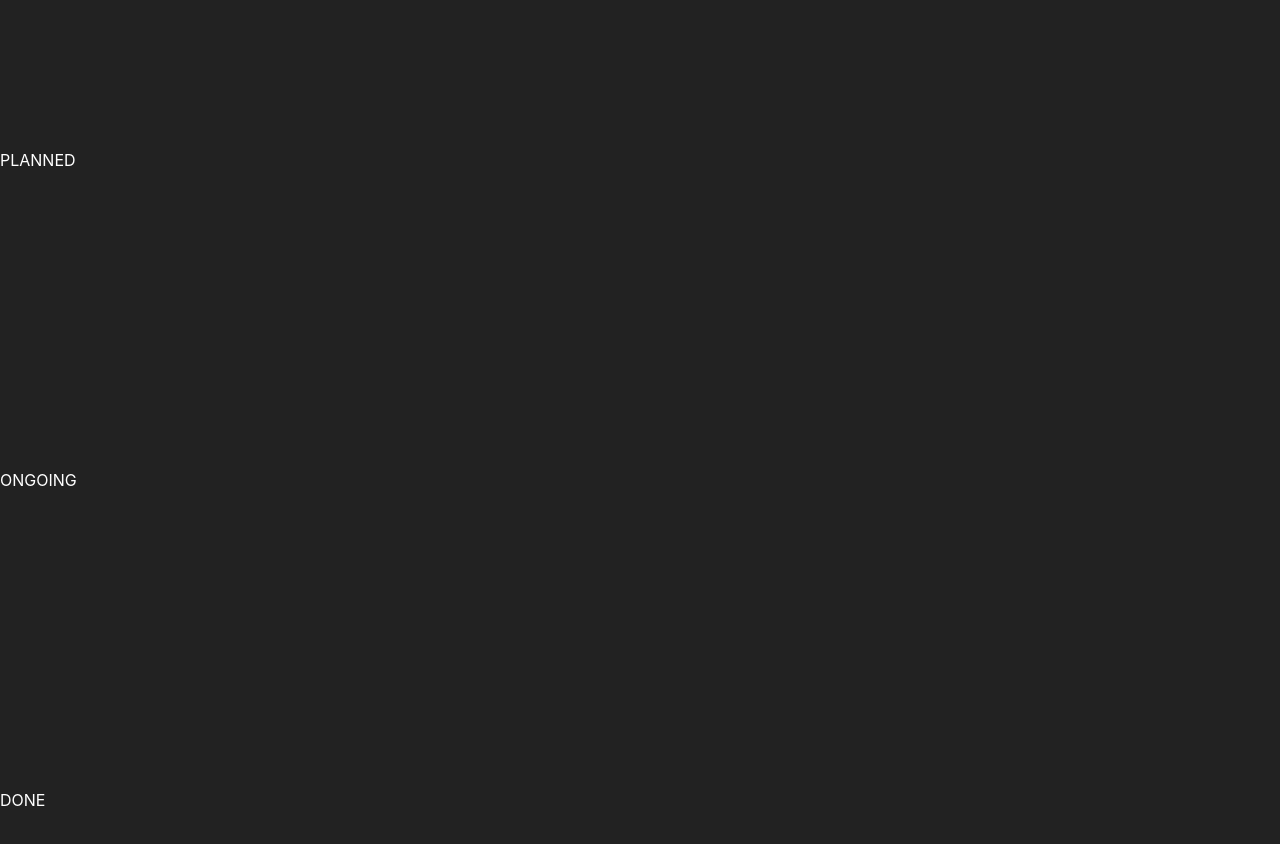
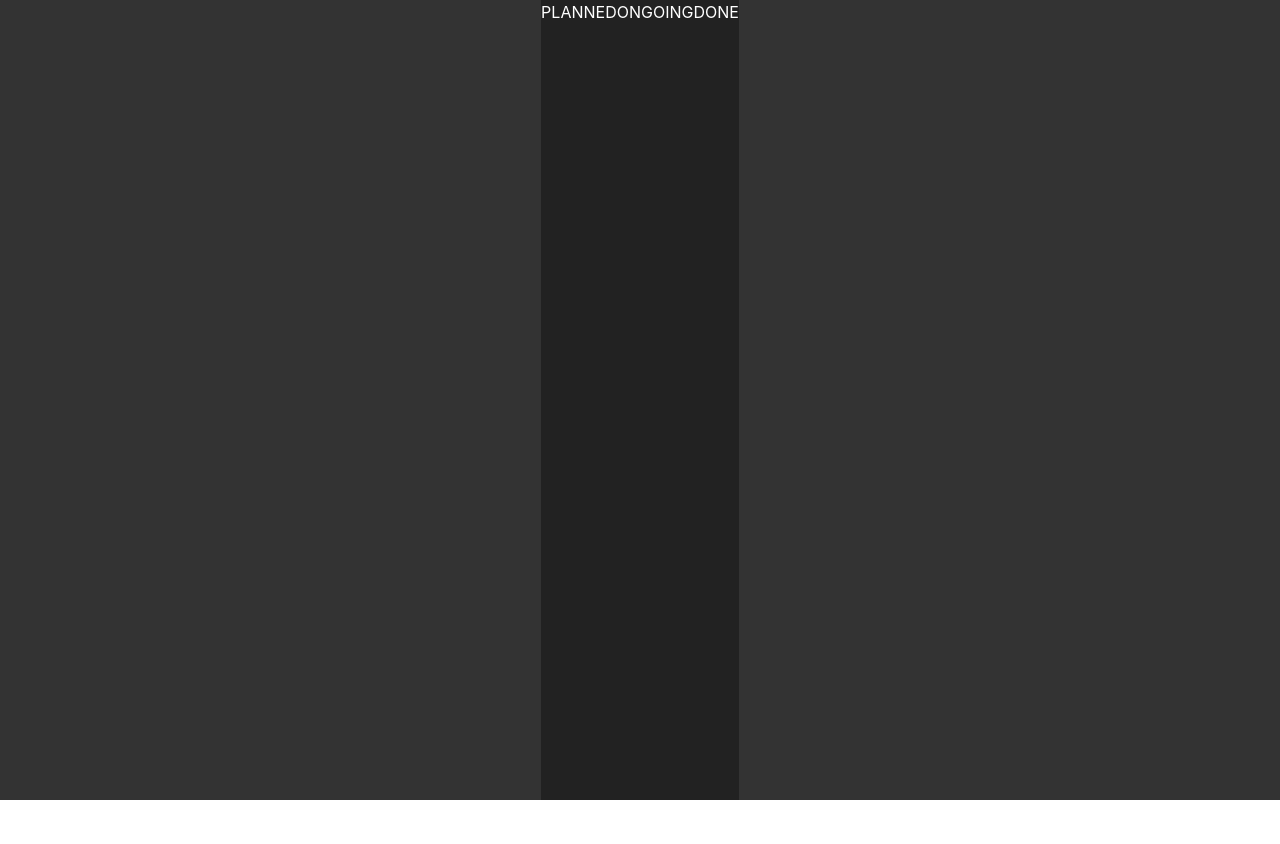
Before and after one commit to KennedyMungai/zustand_intro, a React (Vite) app: page / in a window 1280 px wide. Shown: the top 844 px of the page. After the commit the page ends 800 px from the top, so only its background shows below. Built offline with nearby package versions, Linux system fonts and the light colour scheme.

Commit message:
Performed some simple refactoring for the app

```diff
--- a/src/App.jsx
+++ b/src/App.jsx
@@ -1,13 +1,20 @@
-import { Box } from '@chakra-ui/react'
+import { Box, Flex } from '@chakra-ui/react'
 import Column from './components/Column'
 
 function App() {
 	return (
-		<Box bg={'COLOR-GRAY'} height={'100vh'} width={'100vw'}>
-			<Column state='PLANNED' />
-			<Column state='ONGOING' />
-			<Column state='DONE' />
-		</Box>
+		<Flex
+			bg={'COLOR-GRAY'}
+			height={'100vh'}
+			width={'100vw'}
+			justify={'center'}
+		>
+			<Flex>
+				<Column state='PLANNED' />
+				<Column state='ONGOING' />
+				<Column state='DONE' />
+			</Flex>
+		</Flex>
 	)
 }
 
--- a/src/components/Column.jsx
+++ b/src/components/Column.jsx
@@ -7,7 +7,6 @@ const Column = ({ state }) => {
 			bg='COLOR-GRAY-DARK'
 			minHeight={'20rem'}
 			direction={'column'}
-			justify={'center'}
 		>
 			{state}
 		</Flex>
```
